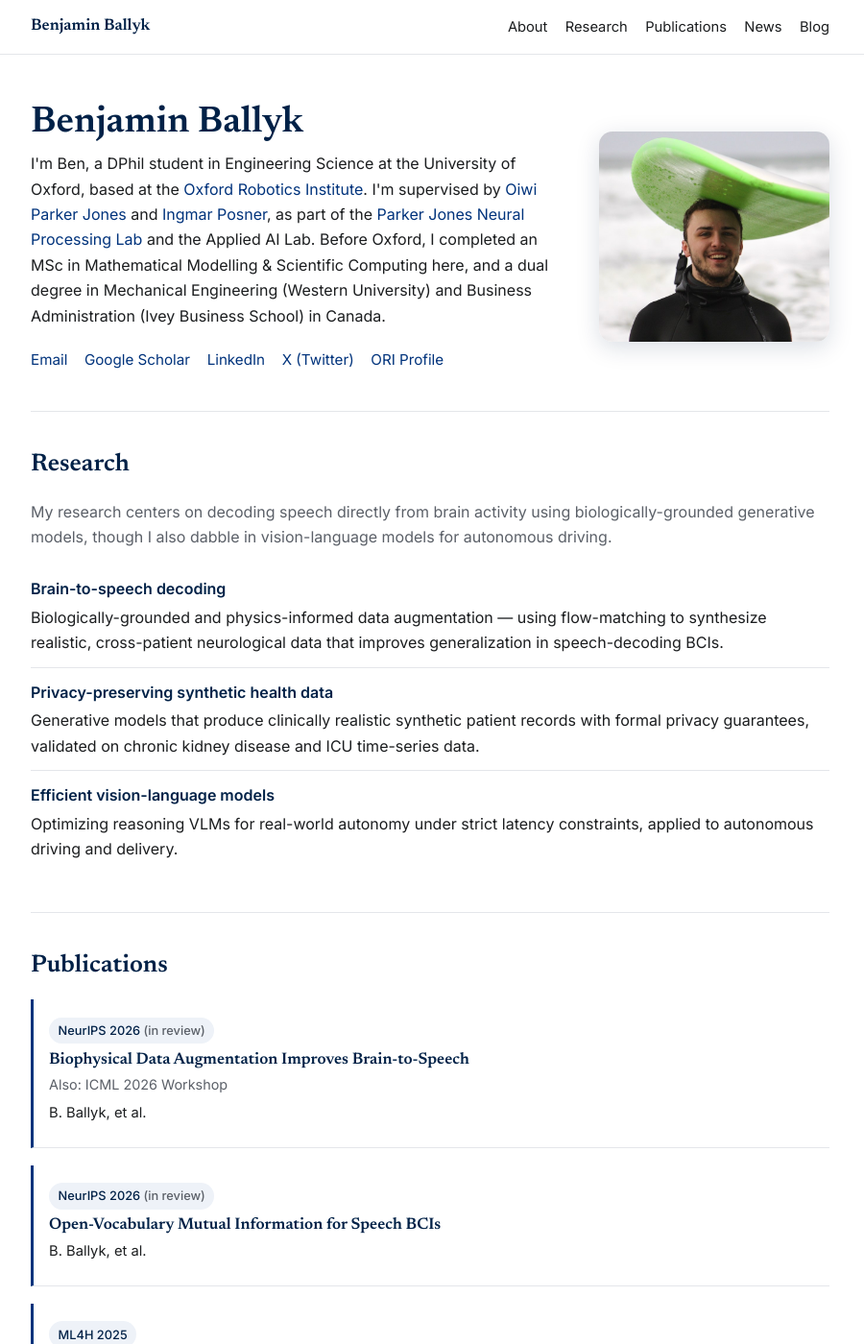
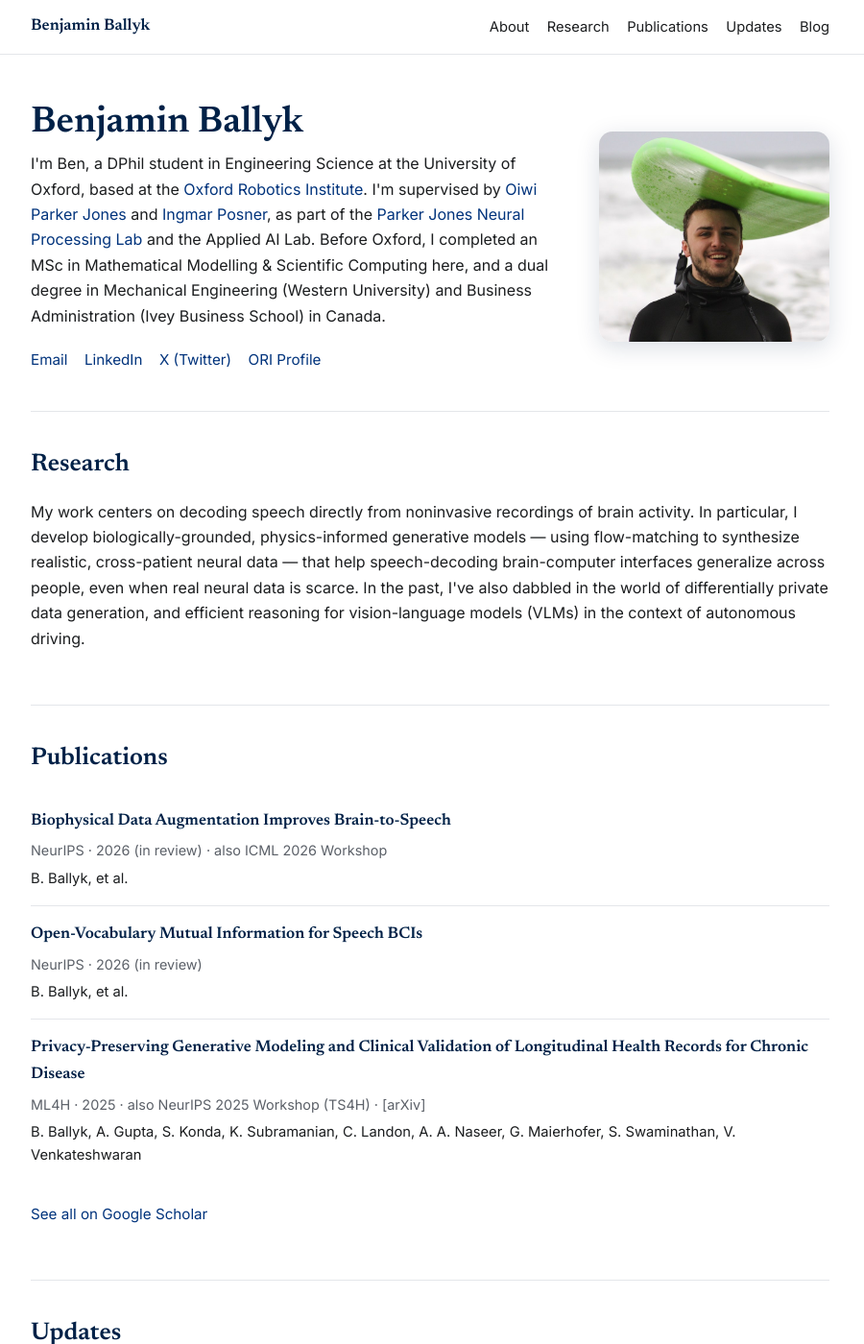
Before and after one commit to benballyk/benballyk.github.io, a Jekyll site: the page built from index.html, in a window 1280 px wide and 1400 px high. Shown: the whole window at 96% size, without its empty margins (192-1092 px from the left). Built offline with Jekyll 4.4.1, drawn with Linux system fonts in a browser that asks for light colours; some of the changed text lies outside the part shown.

Commit message:
Fixed updates section

```diff
--- a/_layouts/default.html
+++ b/_layouts/default.html
@@ -22,7 +22,7 @@
         <a href="/#about">About</a>
         <a href="/#research">Research</a>
         <a href="/#publications">Publications</a>
-        <a href="/#news">News</a>
+        <a href="/#updates">Updates</a>
         <a href="/blog/">Blog</a>
       </div>
     </div>
--- a/assets/css/style.css
+++ b/assets/css/style.css
@@ -5,7 +5,6 @@
   --accent: #00337c;
   --accent-dark: #002147;
   --border: #e4e6ea;
-  --pill-bg: #eef2f8;
 
   --font-serif: "Newsreader", Georgia, "Times New Roman", serif;
   --font-sans: "Inter", -apple-system, BlinkMacSystemFont, "Segoe UI", Roboto, Helvetica, Arial, sans-serif;
@@ -179,34 +178,6 @@
   border-top: 1px solid var(--border);
 }
 
-/* Research themes */
-
-.section-intro {
-  color: var(--muted);
-}
-
-.theme-list {
-  list-style: none;
-  margin: 1rem 0 0;
-  padding: 0;
-}
-
-.theme-list li {
-  padding: 0.75rem 0;
-  border-bottom: 1px solid var(--border);
-}
-
-.theme-list li:last-child {
-  border-bottom: none;
-}
-
-.theme-title {
-  display: block;
-  font-weight: 600;
-  color: var(--accent-dark);
-  margin-bottom: 0.2rem;
-}
-
 /* Publications */
 
 .pub-list {
@@ -216,35 +187,24 @@
 }
 
 .pub {
-  padding: 1.1rem 0 1.1rem 1rem;
-  border-left: 3px solid var(--accent);
+  padding: 1rem 0;
   border-bottom: 1px solid var(--border);
-  margin-bottom: 1.1rem;
 }
 
 .pub:last-child {
   border-bottom: none;
-  margin-bottom: 0;
 }
 
-.pub h3 {
-  margin: 0.4rem 0 0.3rem;
+.pub-title {
+  font-family: var(--font-serif);
+  font-weight: 600;
   font-size: 1.05rem;
+  color: var(--accent-dark);
+  margin: 0 0 0.3rem;
 }
 
-.venue-badge {
-  display: inline-block;
-  background: var(--pill-bg);
-  color: var(--accent-dark);
-  font-size: 0.8rem;
-  font-weight: 500;
-  padding: 0.2rem 0.6rem;
-  border-radius: 999px;
-}
-
-.venue-badge em {
-  font-style: normal;
-  color: var(--muted);
+.pub-title a {
+  color: inherit;
 }
 
 .pub-meta {
@@ -253,14 +213,22 @@
   margin-bottom: 0.3rem;
 }
 
+.pub-meta em {
+  font-style: normal;
+}
+
+.pub-meta a {
+  color: var(--muted);
+}
+
 .pub-authors {
   font-size: 0.92rem;
-  margin-bottom: 0.4rem;
+  margin: 0;
 }
 
-.pub-links a {
-  font-size: 0.9rem;
-  margin-right: 0.75rem;
+.pub-scholar-link {
+  margin-top: 1.25rem;
+  font-size: 0.95rem;
 }
 
 /* News */
--- a/index.html
+++ b/index.html
@@ -32,63 +31,44 @@
 
   <section id="research">
     <h2>Research</h2>
-    <p class="section-intro">
-      My research centers on decoding speech directly from brain activity using biologically-grounded generative
-      models, though I also dabble in vision-language models for autonomous driving.
+    <p>
+      My work centers on decoding speech directly from noninvasive recordings of brain activity. In particular, I
+      develop biologically-grounded, physics-informed generative models &mdash; using flow-matching to synthesize
+      realistic, cross-patient neural data &mdash; that help speech-decoding brain-computer interfaces generalize
+      across people, even when real neural data is scarce. In the past, I've also dabbled in the world of
+      differentially private data generation, and efficient reasoning for vision-language models (VLMs) in the
+      context of autonomous driving.
     </p>
-    <ul class="theme-list">
-      <li>
-        <span class="theme-title">Brain-to-speech decoding</span>
-        Biologically-grounded and physics-informed data augmentation &mdash; using flow-matching to synthesize realistic,
-        cross-patient neurological data that improves generalization in speech-decoding BCIs.
-      </li>
-      <li>
-        <span class="theme-title">Privacy-preserving synthetic health data</span>
-        Generative models that produce clinically realistic synthetic patient records with formal privacy guarantees,
-        validated on chronic kidney disease and ICU time-series data.
-      </li>
-      <li>
-        <span class="theme-title">Efficient vision-language models</span>
-        Optimizing reasoning VLMs for real-world autonomy under strict latency constraints, applied to autonomous
-        driving and delivery.
-      </li>
-    </ul>
   </section>
 
   <section id="publications">
     <h2>Publications</h2>
     <ul class="pub-list">
       <li class="pub">
-        <span class="venue-badge">NeurIPS 2026 <em>(in review)</em></span>
-        <h3>Biophysical Data Augmentation Improves Brain-to-Speech</h3>
-        <p class="pub-meta">Also: ICML 2026 Workshop</p>
+        <p class="pub-title">Biophysical Data Augmentation Improves Brain-to-Speech</p>
+        <p class="pub-meta">NeurIPS &middot; 2026 <em>(in review)</em> &middot; also ICML 2026 Workshop</p>
         <p class="pub-authors">B. Ballyk, et al.</p>
       </li>
       <li class="pub">
-        <span class="venue-badge">NeurIPS 2026 <em>(in review)</em></span>
-        <h3>Open-Vocabulary Mutual Information for Speech BCIs</h3>
+        <p class="pub-title">Open-Vocabulary Mutual Information for Speech BCIs</p>
+        <p class="pub-meta">NeurIPS &middot; 2026 <em>(in review)</em></p>
         <p class="pub-authors">B. Ballyk, et al.</p>
       </li>
       <li class="pub">
-        <span class="venue-badge">ML4H 2025</span>
-        <h3>Privacy-Preserving Generative Modeling and Clinical Validation of Longitudinal Health Records for Chronic Disease</h3>
-        <p class="pub-meta">Also: NeurIPS 2025 Workshop (TS4H)</p>
+        <p class="pub-title"><a href="https://arxiv.org/abs/2512.00434" target="_blank" rel="noopener noreferrer">Privacy-Preserving Generative Modeling and Clinical Validation of Longitudinal Health Records for Chronic Disease</a></p>
+        <p class="pub-meta">ML4H &middot; 2025 &middot; also NeurIPS 2025 Workshop (TS4H) &middot; [<a href="https://arxiv.org/abs/2512.00434" target="_blank" rel="noopener noreferrer">arXiv</a>]</p>
         <p class="pub-authors">B. Ballyk, A. Gupta, S. Konda, K. Subramanian, C. Landon, A. A. Naseer, G. Maierhofer, S. Swaminathan, V. Venkateshwaran</p>
-        <div class="pub-links">
-          <a href="https://arxiv.org/abs/2512.00434" target="_blank" rel="noopener noreferrer">arXiv</a>
-        </div>
       </li>
     </ul>
+    <p class="pub-scholar-link"><a href="https://scholar.google.com/citations?hl=en&amp;user=c_QO_lsAAAAJ" target="_blank" rel="noopener noreferrer">See all on Google Scholar</a></p>
   </section>
 
-  <section id="news">
-    <h2>News</h2>
+  <section id="updates">
+    <h2>Updates</h2>
     <ul class="news-list">
-      <li><span class="news-date">2026</span> Two papers submitted to NeurIPS 2026 (main track): <em>Biophysical Data Augmentation Improves Brain-to-Speech</em> (also ICML 2026 workshop) and <em>Open-Vocabulary Mutual Information for Speech BCIs</em>.</li>
-      <li><span class="news-date">Dec 2025</span> Paper accepted to ML4H 2025 (main conference) and the NeurIPS Time-Series for Health workshop &mdash; <a href="https://arxiv.org/abs/2512.00434" target="_blank" rel="noopener noreferrer">read it on arXiv</a>.</li>
-      <li><span class="news-date">Sep 2025</span> Wrapped up my time as a Clinical ML Researcher at Vironix Health.</li>
+      <li><span class="news-date">Dec 2025</span> Paper accepted to ML4H 2025 (main conference) and the NeurIPS Time-Series for Health workshop <a href="https://arxiv.org/abs/2512.00434" target="_blank" rel="noopener noreferrer">(arXiv)</a>.</li>
+      <li><span class="news-date">Oct 2025</span> Started my DPhil in Engineering Science at the University of Oxford, awarded an Engineering Science Research Grant.</li>
       <li><span class="news-date">Summer 2025</span> Interned as an ML Researcher on autonomous vehicles at Magna International &mdash; our work on vision-language models for autonomous delivery was featured in <a href="https://nvidianews.nvidia.com/news/nvidia-opens-portals-to-world-of-robotics-with-new-omniverse-libraries-cosmos-physical-ai-models-and-ai-computing-infrastructure" target="_blank" rel="noopener noreferrer">an NVIDIA press release</a>.</li>
-      <li><span class="news-date">2025</span> Started my DPhil in Engineering Science at the University of Oxford, awarded an Engineering Science Research Grant.</li>
       <li><span class="news-date">2024</span> Completed my MSc in Mathematical Modelling &amp; Scientific Computing at Oxford.</li>
     </ul>
   </section>
```
Also changed, not shown: other parts of index.html (+0 -1 lines).
